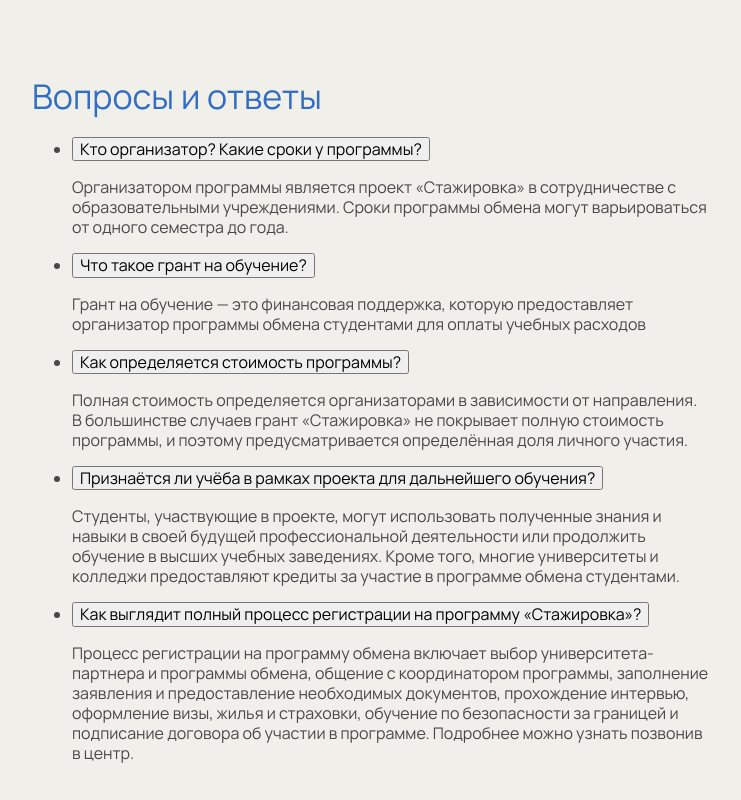
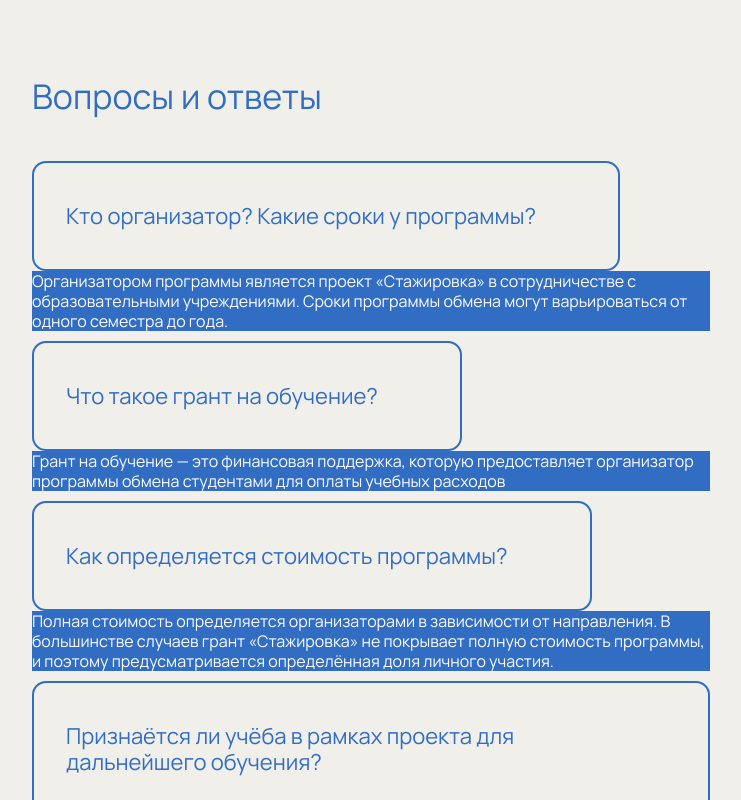
Before and after one commit to ArkBriz/Internship, a website built with Vite: page source/index.html in a window 1280 px wide. Shown: the part 4840-5640 px from the top of the page, without its empty margins (269-1010 px from the left). Built offline with nearby package versions, Linux system fonts and the light colour scheme.

Commit message:
add basic styles to faq section

```diff
--- /dev/null
+++ b/source/sass/blocks/faq.scss
@@ -0,0 +1,45 @@
+.faq__list {
+  margin: 0;
+  padding: 0;
+  list-style-type: none;
+}
+
+.faq__item:not(:last-child) {
+  margin-bottom: 10px;
+}
+
+.faq__question {
+  padding: 25px 84px 25px 18px;
+  font-size: 16px;
+  line-height: 18px;
+  font-weight: 400;
+  color: $blue;
+  text-align: left;
+  background-color: inherit;
+  border: 2px solid $blue;
+  border-radius: 14px;
+  cursor: pointer;
+  transition: background-color 0.3s;
+
+  @include media("tablet") {
+    padding: 40px 82px 40px 32px;
+    font-size: 22px;
+    line-height: 26px;
+  }
+
+  @include media("desktop") {
+    padding: 42px 92px 42px 42px;
+    font-size: 28px;
+    line-height: 34px;
+  }
+}
+
+.faq__question + p {
+  margin: 0;
+  color: $white;
+  background-color: $blue;
+
+  @include media("desktop") {
+    line-height: 26px;
+  }
+}
--- a/source/sass/blocks/section.scss
+++ b/source/sass/blocks/section.scss
@@ -62,3 +62,15 @@
     margin-bottom: 40px;
   }
 }
+
+.faq .section__title {
+  margin-bottom: 30px;
+
+  @include media("tablet") {
+    margin-bottom: 40px;
+  }
+
+  @include media("desktop") {
+    margin-bottom: 70px;
+  }
+}
--- a/source/sass/style.scss
+++ b/source/sass/style.scss
@@ -17,3 +17,4 @@
 @import "blocks/programs";
 @import "blocks/grant";
 @import "blocks/news";
+@import "blocks/faq";
```
